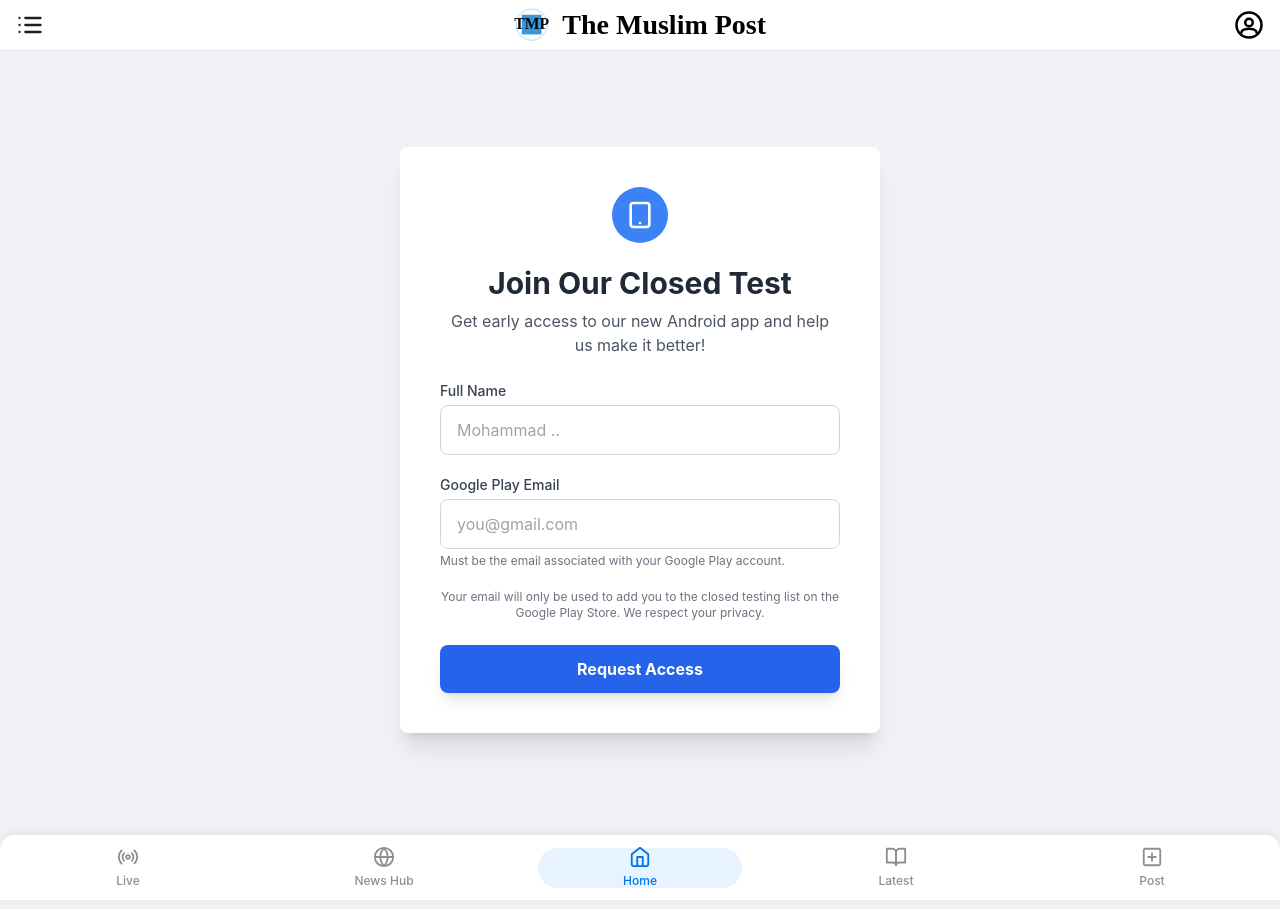
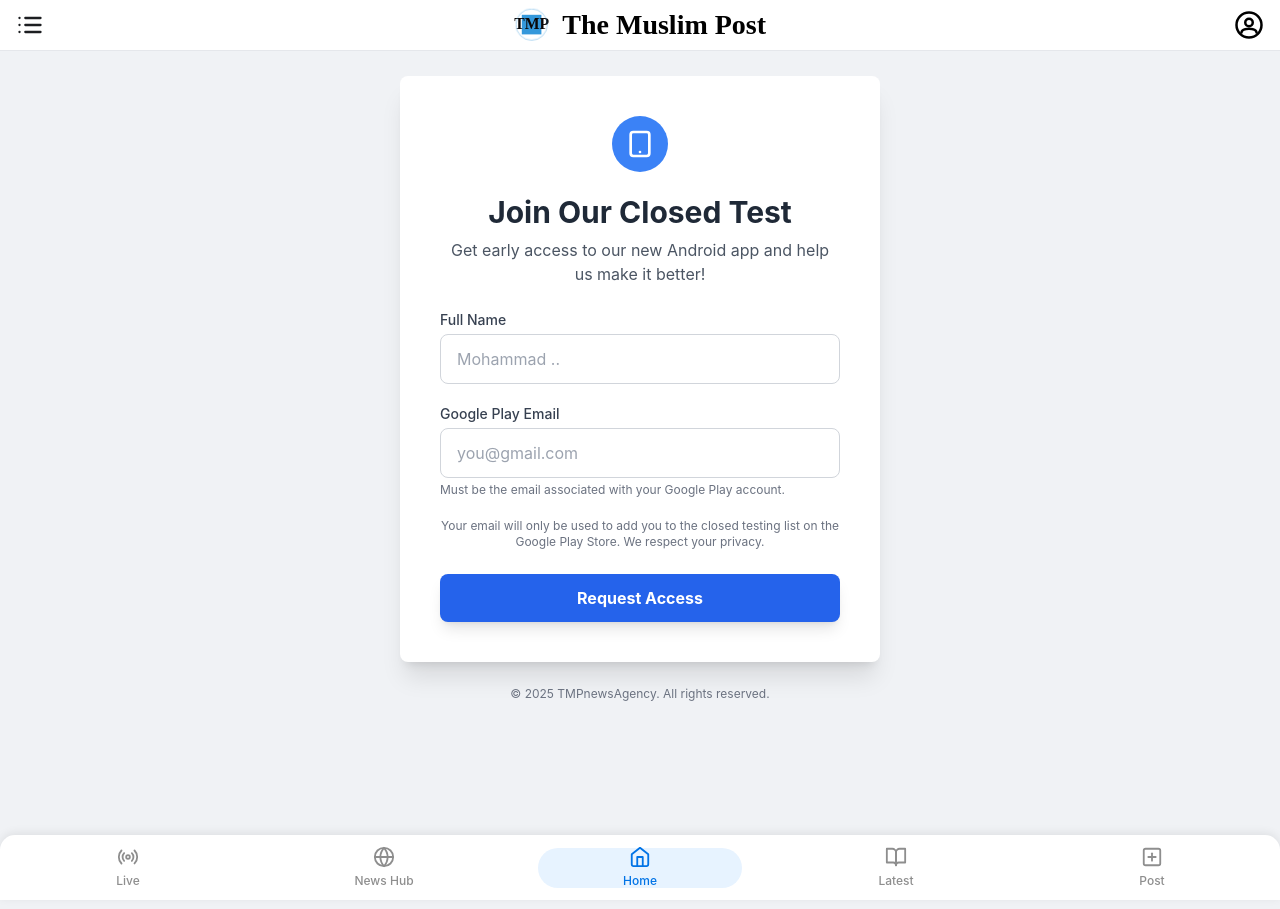
Before and after one commit to ZaidAlamgir/TMP_Host, a Jekyll site: the page built from tester-signup.html, in a window 1280 px wide. Built offline with Jekyll 4.4.1, drawn with Linux system fonts in a browser that asks for light colours; nearby versions of some CDN libraries; a script that is not in the unit is left out.

Commit message:
closed testing form add

```diff
--- a/tester-signup.html
+++ b/tester-signup.html
@@ -24,8 +24,16 @@
 <script src="https://cdn.tailwindcss.com"></script>
 
 <!-- Main Form Content -->
-<div class="container mx-auto max-w-lg px-4 py-12 md:py-24">
+<!--
+  MODIFICATION:
+  - Removed large vertical padding (py-12 md:py-24)
+  - Added 'flex items-center' to vertically center the card
+  - Added 'min-height: 75vh' to make the container taller, filling more of the page
+    between the header and bottom navigation.
+-->
+<div class="container mx-auto max-w-lg px-4 py-6 flex items-center" style="min-height: 75vh;">
 
+    <div class="w-full"> <!-- Added a wrapper div to hold card + footer text -->
         <div class="bg-white rounded-lg shadow-xl overflow-hidden">
             <div class="p-8 md:p-10">
 
@@ -85,9 +93,10 @@
             </div>
         </div>
 
-    <!-- Footer text moved to the layout, but you can add specific page footers here if needed -->
-    <!-- <p class="text-center text-gray-500 text-xs mt-6">&copy; 2025 TMPnewsAgency. All rights reserved.</p> -->
+        <!-- MODIFICATION: Re-added the "All rights reserved" text -->
+        <p class="text-center text-gray-500 text-xs mt-6">&copy; 2025 TMPnewsAgency. All rights reserved.</p>
 
+    </div>
 </div>
 
 <!-- JavaScript for form submission -->
```
Lines whose indentation alone changed are shown as unchanged.
